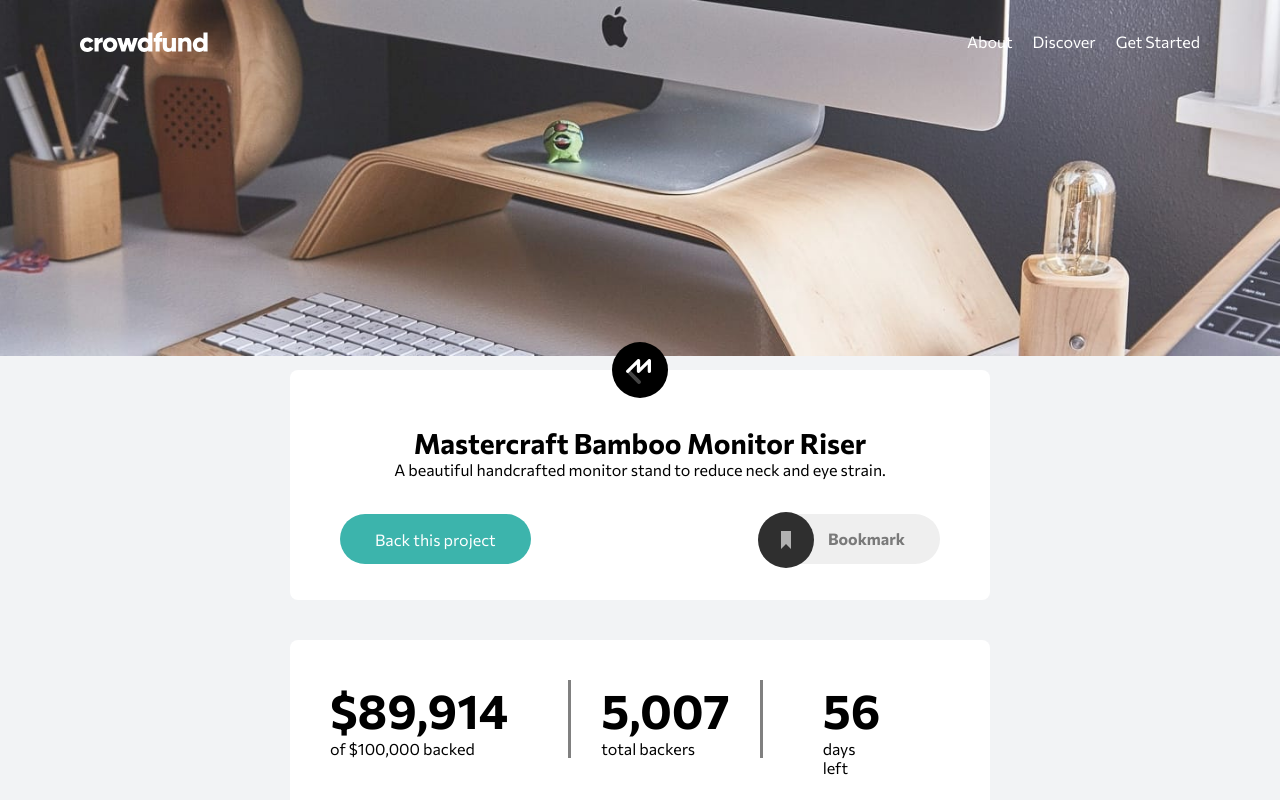
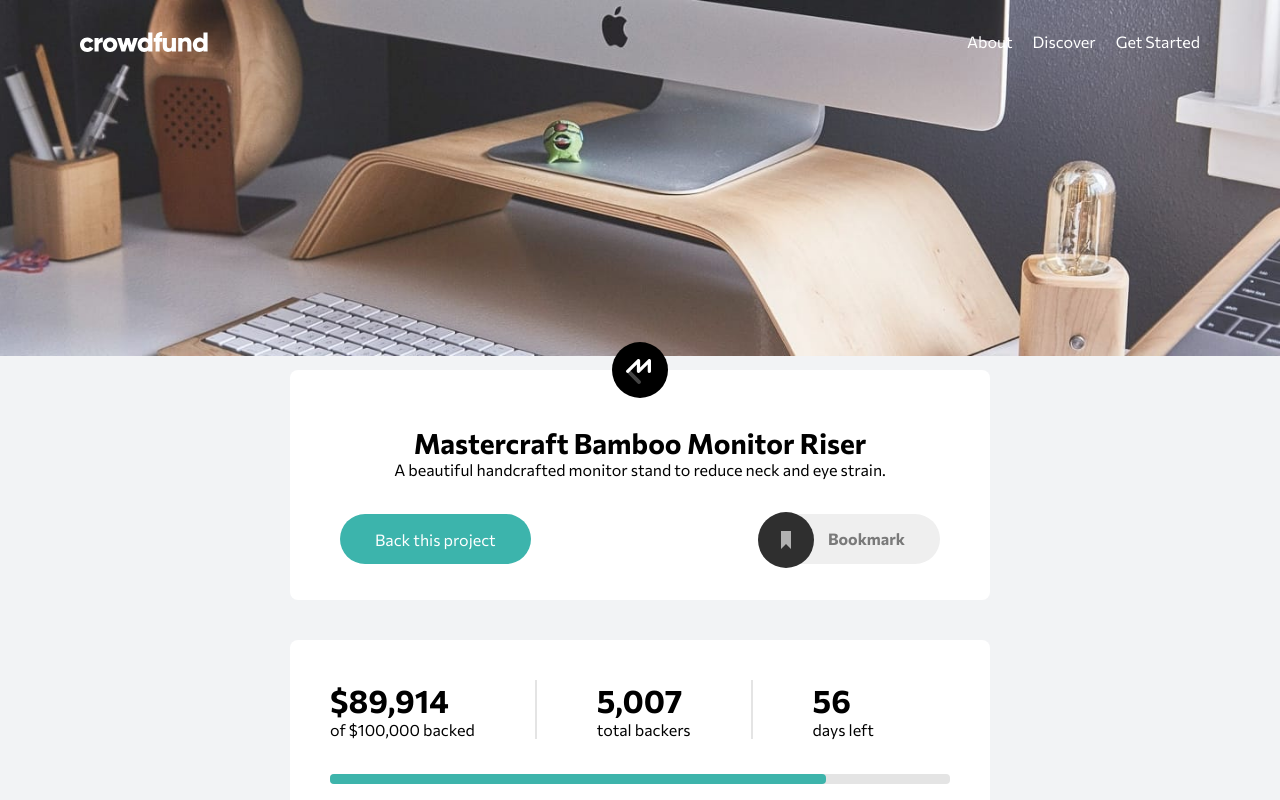
Before and after one commit to ardotheedu/crowdfunding-product-page, a Next.js app: page / in a window 1280 px wide. Shown: the top 800 px of the page. Built offline with nearby package versions, Linux system fonts and the light colour scheme.

Commit message:
feat: progress bar

```diff
--- a/src/pages/index.tsx
+++ b/src/pages/index.tsx
@@ -1,5 +1,5 @@
 
-import {Container, Header, HeaderContent, Nav, Content, Introduction, Progress, About, TextContent, Buttons, BackButton, BookmarkButton} from '../styles/pages'
+import {Container, Header, HeaderContent, Nav, Content, Introduction, Progress, About, TextContent, Buttons, BackButton, BookmarkButton, ProgressBar, ProgressInfo} from '../styles/pages'
 export default function Home() {
   return (
       <Container>
@@ -30,6 +30,7 @@ export default function Home() {
             </Buttons>
             </Introduction>
             <Progress>
+              <ProgressInfo>
                 <div>
                   <h3><strong>$89,914</strong></h3>
                   <p> of $100,000 backed</p>
@@ -41,12 +42,15 @@ export default function Home() {
                 <div>
                   <h3><strong>56</strong></h3><p>days left</p>
                 </div>
+              </ProgressInfo>
 
+              <ProgressBar>
                 <div>
-                <div style={{width: `30%`}} />
-                <span style={{left: `30%` }}></span>
+                  <div />
                 </div>
+              </ProgressBar>
             </Progress>
+
             <About></About>
           </Content>
       </Container>
--- a/src/styles/pages/index.ts
+++ b/src/styles/pages/index.ts
@@ -105,28 +105,44 @@ export const Progress = styled.div`
     margin-bottom: 40px;
     padding: 40px;
     border-radius: 8px;
+`;
+
+export const ProgressInfo = styled.div`
     display: flex;
-
-    div {
-      margin: 0 30px;
-    }
-
+    padding-bottom: 35px;
     div:nth-child(2){
-      border-right: 3px solid grey;
-      border-left: 3px solid grey;
+      border-right: 2px solid #e4e4e4;
+      border-left: 2px solid #e4e4e4;
       height: 100%;
-      padding: 0 30px;
+      padding: 0 60px;
+      margin: 0 60px;
     }
 
     h3 {
-      font-size: 3rem;
-    }
-
-    div:nth-child(1){
-      margin-left: 0;
+      font-size: 2rem;
     }
 `;
 
+
+export const ProgressBar = styled.div`
+  display: flex;
+  align-items: center;
+
+  & > div {
+    flex: 1;
+    height: 10px;
+    border-radius: 4px;
+    background:  #e4e4e4;
+    position: relative;
+  }
+
+  &  > div > div {
+    width: 80%;
+    height: 10px;
+    border-radius: 4px;
+    background: #3db4ab;
+  }
+`;
 export const About = styled.div`
     background: var(--white);
     margin-bottom: 40px;
```
Lines whose indentation alone changed are shown as unchanged.
